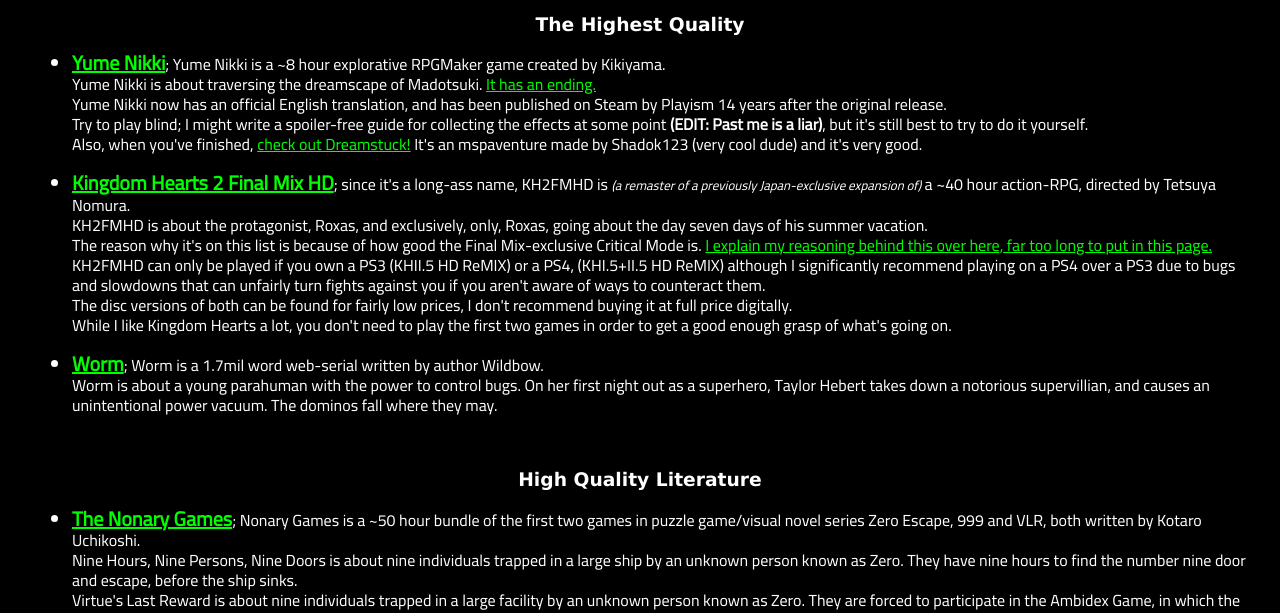
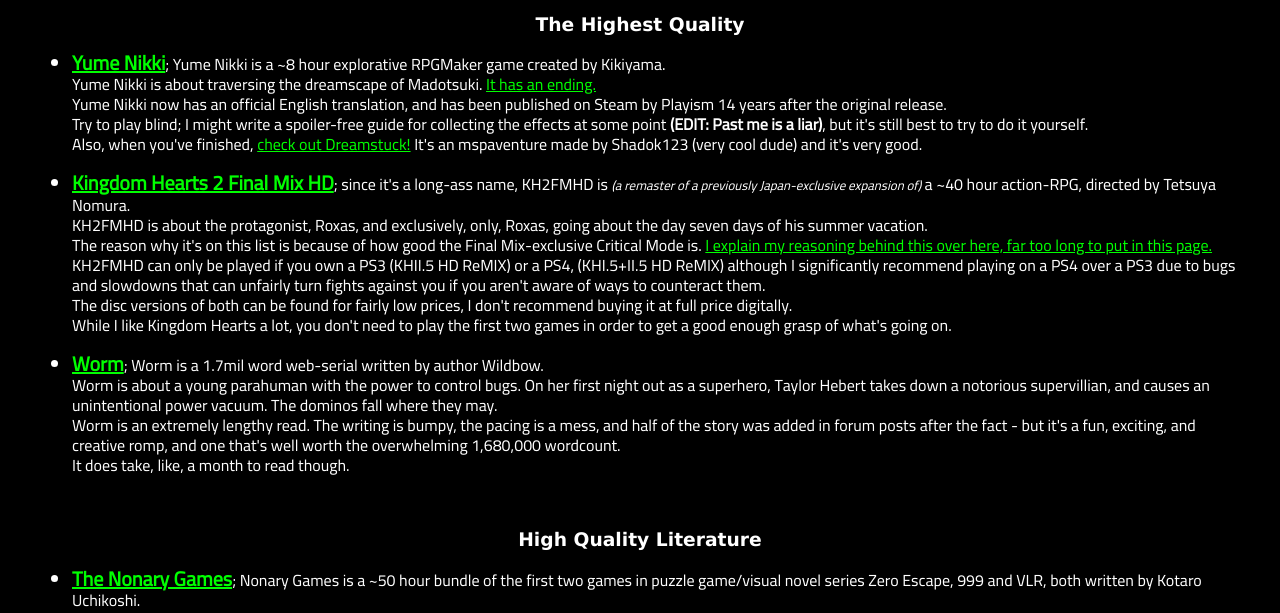
Before and after one commit to minishLAN/minishlan.github.io, a plain HTML site: page list.html in a window 1280 px wide. Shown: the part 128-741 px from the top of the page. Drawn offline with Linux system fonts and the light colour scheme.

Commit message:
added some more to the blurb for worm

```diff
--- a/list.html
+++ b/list.html
@@ -56,6 +56,8 @@
           <b class="bigger"><a href="http://readworm.com">Worm</a></b>; Worm is a 1.7mil word web-serial written by author Wildbow.<br>
           Worm is about a young parahuman with the power to control bugs. On her first night out as a superhero, Taylor Hebert takes down a notorious supervillian, and causes an unintentional power vacuum.
           The dominos fall where they may.<br>
+          Worm is an extremely lengthy read. The writing is bumpy, the pacing is a mess, and half of the story was added in forum posts after the fact - but it's a fun, exciting, and creative romp, and one that's well worth the overwhelming 1,680,000 wordcount.<br>
+          It does take, like, a month to read though.
         </li>
       </ul>
       <br>
```
